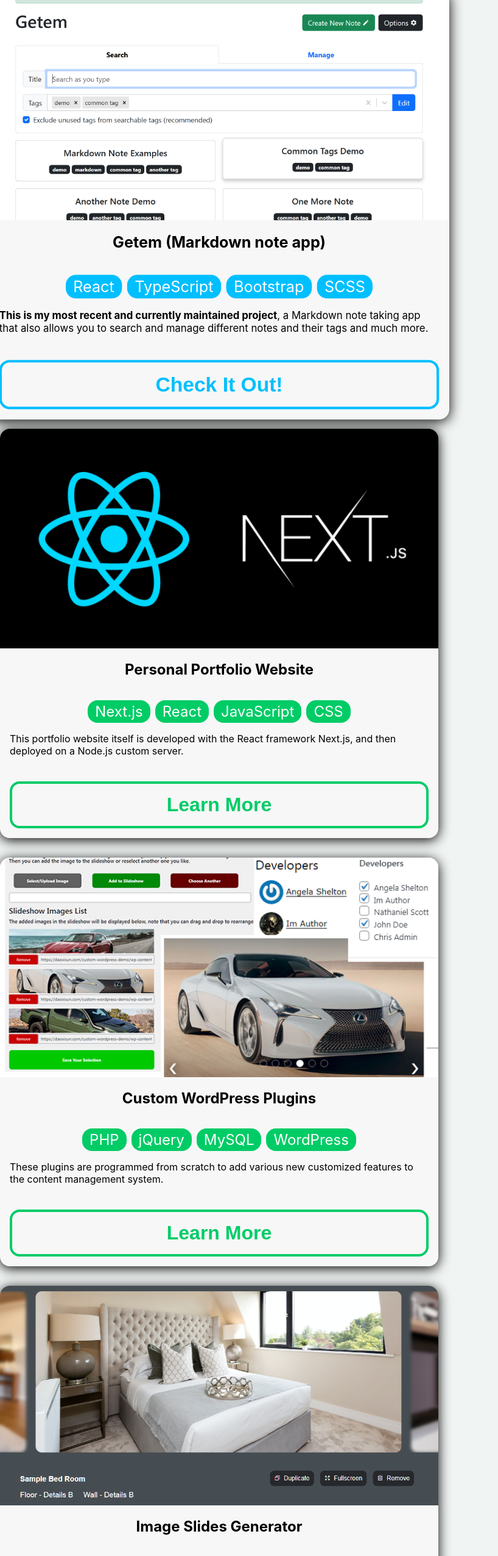
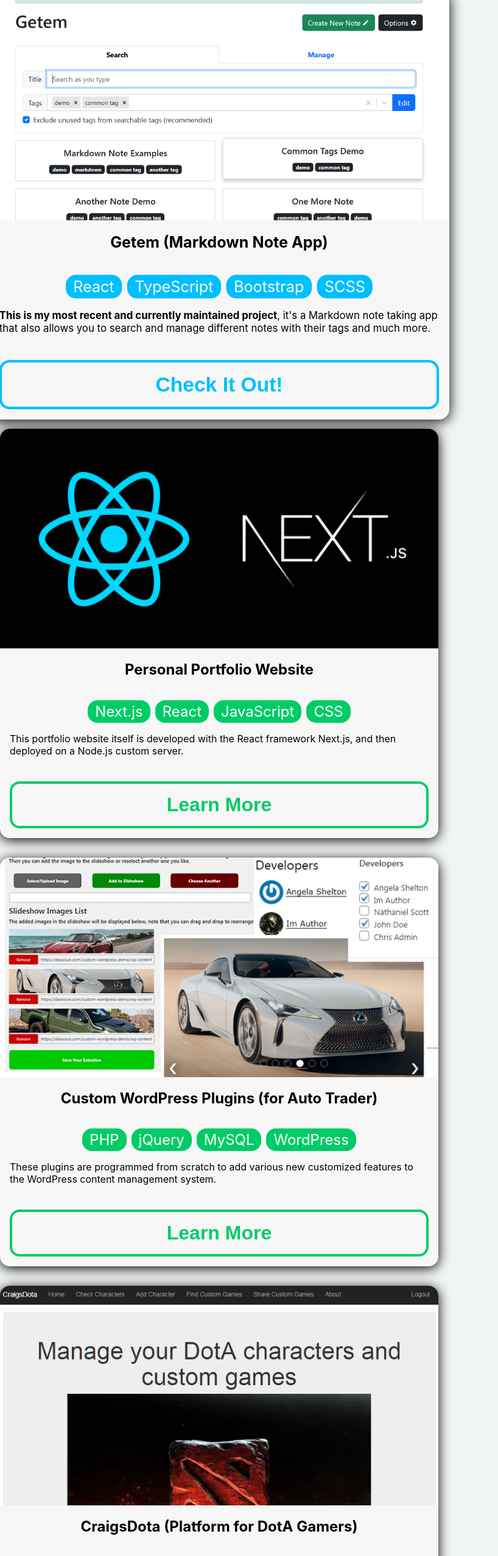
Before and after one commit to daoxi/personal-portfolio, a Next.js app: page /components/ProjCardsContainer in a window 1280 px wide. Shown: the top 2551 px of the page at 61% size, without its empty margins (0-818 px from the left). Built offline with nearby package versions, Linux system fonts and the light colour scheme.

Commit message:
switched project cards order and made some edits to the descriptions

```diff
--- a/pages/components/ProjCardsContainer.js
+++ b/pages/components/ProjCardsContainer.js
@@ -18,14 +18,14 @@
 			<ProjCard
 				tags={["React", "TypeScript", "Bootstrap", "SCSS"]}
 				img={projThumbGetem}
-				title="Getem (Markdown note app)"
+				title="Getem (Markdown Note App)"
 				description={
 					<span>
 						<strong>
 							This is my most recent and currently maintained project
 						</strong>
-						, a Markdown note taking app that also allows you to search and
-						manage different notes and their tags and much more.
+						, it's a Markdown note taking app that also allows you to search and
+						manage different notes with their tags and much more.
 					</span>
 				}
 				buttontext="Check It Out!"
@@ -45,10 +45,19 @@
 			<ProjCard
 				tags={["PHP", "jQuery", "MySQL", "WordPress"]}
 				img={projThumbCustomWpPlugins}
-				title="Custom WordPress Plugins"
-				description="These plugins are programmed from scratch to add various new customized features to the content management system."
+				title="Custom WordPress Plugins (for Auto Trader)"
+				description="These plugins are programmed from scratch to add various new customized features to the WordPress content management system."
 				buttontext="Learn More"
 				buttonlink="/projects/custom-wordpress-plugins"
+			/>
+
+			<ProjCard
+				tags={["Angular", "TypeScript", "Bootstrap", "Firebase"]}
+				img={projThumbCraigsDota}
+				title="CraigsDota (Platform for DotA Gamers)"
+				description="A posting-based website (similar to Craigslist) for gamers to find playmates, users can login (third-party auth / register accounts) to share game-related info, and more."
+				buttontext="Learn More"
+				buttonlink="/projects/craigsdota"
 			/>
 
 			<ProjCard
@@ -58,15 +67,6 @@
 				description="This webpage enables various interactions with image slides that are generated by the Unsplash API"
 				buttontext="Learn More"
 				buttonlink="/projects/image-slides-generator"
-			/>
-
-			<ProjCard
-				tags={["Angular", "TypeScript", "Bootstrap", "Firebase"]}
-				img={projThumbCraigsDota}
-				title="M.Eng. Project: CraigsDota"
-				description="A full-stack Angular project that implements a website for video gamers to find suitable playmates, users can use third-party login or register their own accounts."
-				buttontext="Learn More"
-				buttonlink="/projects/craigsdota"
 			/>
 
 			<ProjCard
```
